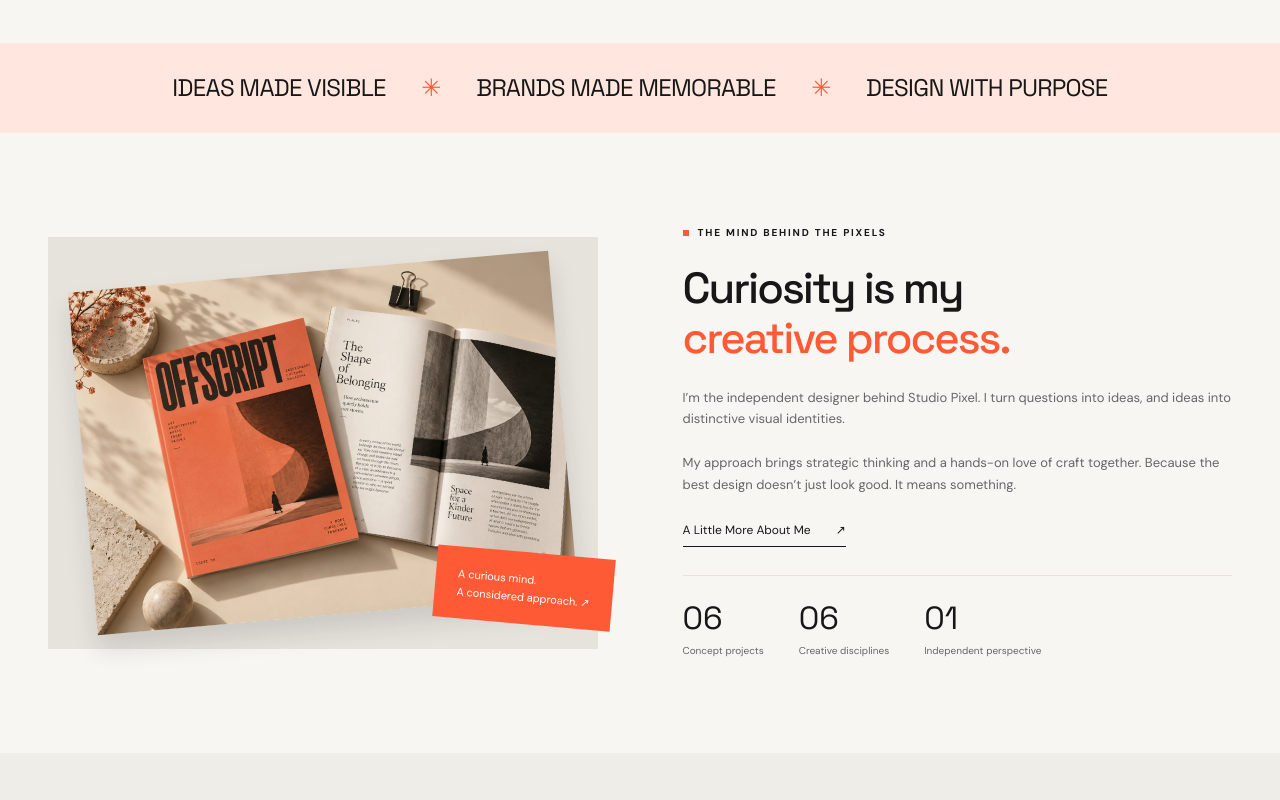
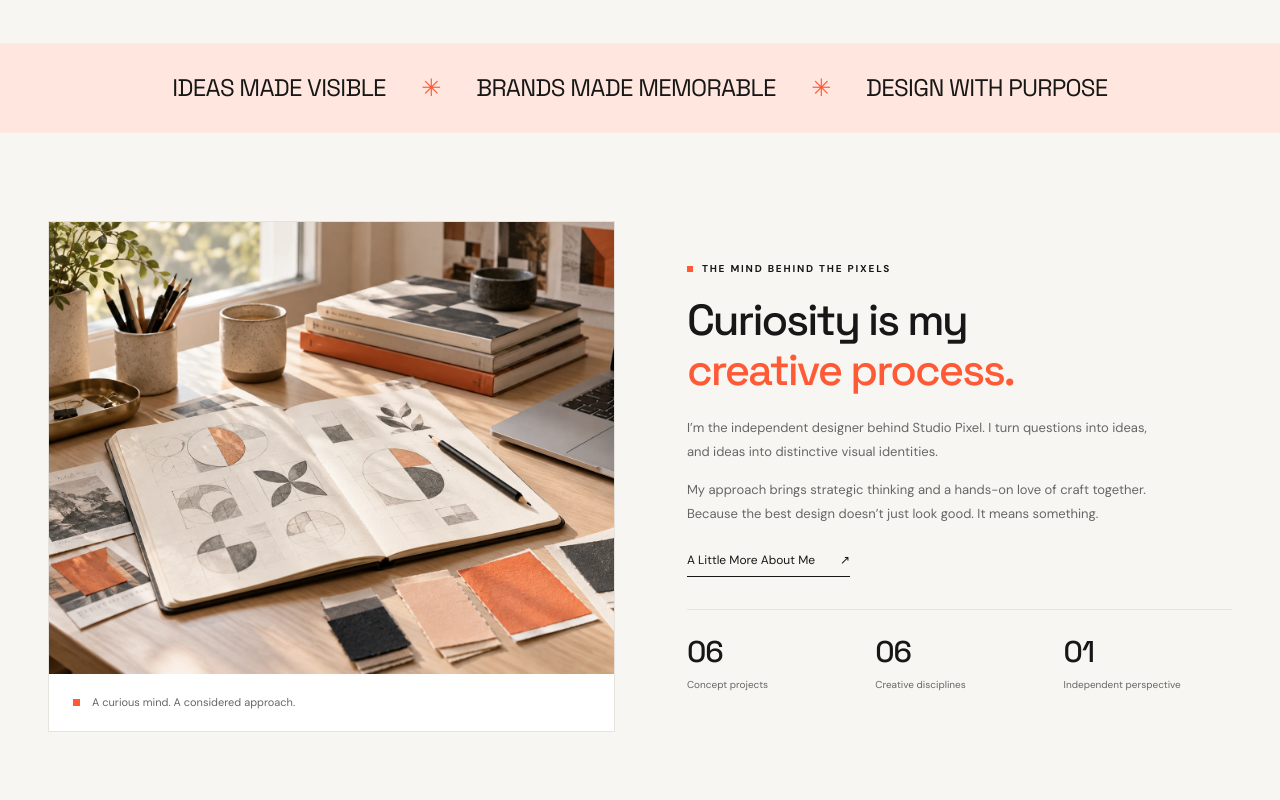
Before and after one commit to susmithapadamatikona/Graphic_designer_portfolio, a website: page index.html in a window 1280 px wide. Shown: the part 2020-2820 px from the top of the page. Drawn offline with Linux system fonts and the light colour scheme.

Commit message:
Update Site source

```diff
--- /dev/null
+++ b/assets/css/studio-preview.css
@@ -0,0 +1,87 @@
+/* Homepage about preview: a straight image card and a clearly aligned text column. */
+.studio-preview {
+  display: grid;
+  grid-template-columns: 1.04fr 1fr;
+  align-items: center;
+  gap: 72px;
+  padding-top: 88px;
+  padding-bottom: 88px;
+}
+
+.studio-preview .studio-image-card {
+  margin: 0;
+  min-width: 0;
+  background: var(--surface);
+  border: 1px solid var(--line);
+}
+
+.studio-image-card img {
+  display: block;
+  width: 100%;
+  height: auto;
+  aspect-ratio: 5 / 4;
+  object-fit: cover;
+  object-position: center;
+}
+
+.studio-image-card figcaption {
+  display: flex;
+  align-items: center;
+  gap: 12px;
+  padding: 20px 24px;
+  font-size: 11px;
+  line-height: 1.6;
+  color: var(--muted);
+}
+
+.studio-image-card figcaption::before {
+  content: '';
+  width: 7px;
+  height: 7px;
+  background: var(--accent);
+  flex-shrink: 0;
+}
+
+.studio-copy { min-width: 0; }
+.studio-copy .eyebrow { margin-bottom: 19px; }
+.studio-copy h2 { font-size: clamp(34px, 3.4vw, 47px); line-height: 1.14; max-width: 490px; }
+.studio-copy h2 .accent { display: block; }
+.studio-copy > p { font-size: 13px; line-height: 1.85; max-width: 470px; margin-top: 20px; }
+.studio-copy > p + p { margin-top: 14px; }
+.studio-copy > .text-link { margin-top: 25px; }
+
+.studio-stats {
+  display: grid;
+  grid-template-columns: repeat(3, minmax(0, 1fr));
+  gap: 20px;
+  margin-top: 32px;
+  padding-top: 24px;
+  border-top: 1px solid var(--line);
+}
+
+.studio-stats > div { min-width: 0; }
+.studio-stats strong { display: block; font: 500 30px/1.2 'Space Grotesk', sans-serif; letter-spacing: -1px; }
+.studio-stats span { display: block; margin-top: 7px; font-size: 10px; line-height: 1.6; color: var(--muted); }
+
+@media (max-width: 1100px) {
+  .studio-preview { gap: 40px; }
+  .studio-copy h2 { font-size: 36px; }
+  .studio-image-card img { aspect-ratio: 1; }
+}
+
+@media (max-width: 800px) {
+  .studio-preview { grid-template-columns: 1fr; gap: 36px; padding-top: 64px; padding-bottom: 64px; }
+  .studio-image-card img { aspect-ratio: 5 / 4; }
+  .studio-copy h2 { font-size: 40px; }
+  .studio-copy > p { max-width: 620px; }
+  .studio-stats { max-width: 520px; }
+}
+
+@media (max-width: 600px) {
+  .studio-preview { gap: 30px; padding-top: 48px; padding-bottom: 48px; }
+  .studio-copy h2 { font-size: clamp(29px, 8.5vw, 36px); }
+  .studio-copy .eyebrow { margin-bottom: 16px; }
+  .studio-image-card figcaption { padding: 16px; font-size: 10px; }
+  .studio-stats { gap: 12px; margin-top: 28px; padding-top: 22px; }
+  .studio-stats strong { font-size: 28px; }
+}
--- /dev/null
+++ b/assets/images/studio-workspace-prompt.txt
@@ -0,0 +1,3 @@
+Created with the built-in image generation tool.
+
+Use case: photorealistic-natural. Asset type: image for the 'The Mind Behind the Pixels' about section of an independent graphic designer portfolio. Create a premium editorial photograph of a real-feeling graphic designer's workspace, no people. Warm ivory desk beside a large softly lit window, an open sketchbook containing elegant geometric logo studies in graphite, charcoal and coral color swatch cards neatly arranged, a black pencil resting on the sketchbook, a small stack of beautifully bound design books, edge of a slim silver laptop. Composition feels considered and creative, practical rather than decorative. Tactile paper, subtle wood grain, soft daylight and natural shadows, quiet warm cream and charcoal tones with restrained #FF5A36 accents. Landscape 5:4 framing, focal sketchbook and swatches centered, generous edge margins to crop gracefully. Photorealistic professional interior/editorial photography. No person, no text overlay, no typography poster, no watermark, no website interface, no clutter.
--- a/index.html
+++ b/index.html
@@ -20,6 +20,7 @@
     <link rel="stylesheet" href="assets/css/page-sections.css" />
     <link rel="stylesheet" href="assets/css/hero-image.css" />
     <link rel="stylesheet" href="assets/css/selected-work.css" />
+    <link rel="stylesheet" href="assets/css/studio-preview.css" />
     <script type="module" src="assets/js/main.js"></script>
   </head>
   <body data-page="index">
@@ -273,32 +274,28 @@
         <div class="marquee">
           IDEAS MADE VISIBLE <span>✳</span> BRANDS MADE MEMORABLE <span>✳</span> DESIGN WITH PURPOSE
         </div>
-        <section class="section wrap split">
-          <div class="about-art">
+        <section class="section wrap studio-preview" id="studio-preview" aria-labelledby="studio-preview-title">
+          <figure class="studio-image-card">
             <img
-              src="assets/images/offscript-photo.webp"
-              alt="An editorial design concept from the studio"
+              src="assets/images/studio-workspace.webp"
+              alt="A sunlit designer workspace with a logo sketchbook, charcoal and coral paper swatches, pencils and design books"
+              width="1402"
+              height="1122"
+              loading="lazy"
+              decoding="async"
             />
-            <div class="about-tag">A curious mind.<br />A considered approach. ↗</div>
-          </div>
-          <div>
+            <figcaption>A curious mind. A considered approach.</figcaption>
+          </figure>
+          <div class="studio-copy">
             <div class="eyebrow">THE MIND BEHIND THE PIXELS</div>
-            <h2>Curiosity is my<br /><span class="accent">creative process.</span></h2>
-            <p>
-              I’m the independent designer behind Studio Pixel. I turn questions into ideas, and
-              ideas into distinctive visual identities.
-            </p>
-            <p>
-              My approach brings strategic thinking and a hands-on love of craft together. Because
-              the best design doesn’t just look good. It means something.
-            </p>
-            <a class="text-link" href="about.html"
-              >A Little More About Me <span aria-hidden="true">↗</span></a
-            >
-            <div class="stats">
-              <div><strong>06</strong><small>Concept projects</small></div>
-              <div><strong>06</strong><small>Creative disciplines</small></div>
-              <div><strong>01</strong><small>Independent perspective</small></div>
+            <h2 id="studio-preview-title">Curiosity is my <span class="accent">creative process.</span></h2>
+            <p>I’m the independent designer behind Studio Pixel. I turn questions into ideas, and ideas into distinctive visual identities.</p>
+            <p>My approach brings strategic thinking and a hands-on love of craft together. Because the best design doesn’t just look good. It means something.</p>
+            <a class="text-link" href="about.html">A Little More About Me <span aria-hidden="true">↗</span></a>
+            <div class="studio-stats" aria-label="Studio at a glance">
+              <div><strong>06</strong><span>Concept projects</span></div>
+              <div><strong>06</strong><span>Creative disciplines</span></div>
+              <div><strong>01</strong><span>Independent perspective</span></div>
             </div>
           </div>
         </section>
```
Also changed, not shown: assets/images/studio-workspace.webp (added), assets/js/main.js.
